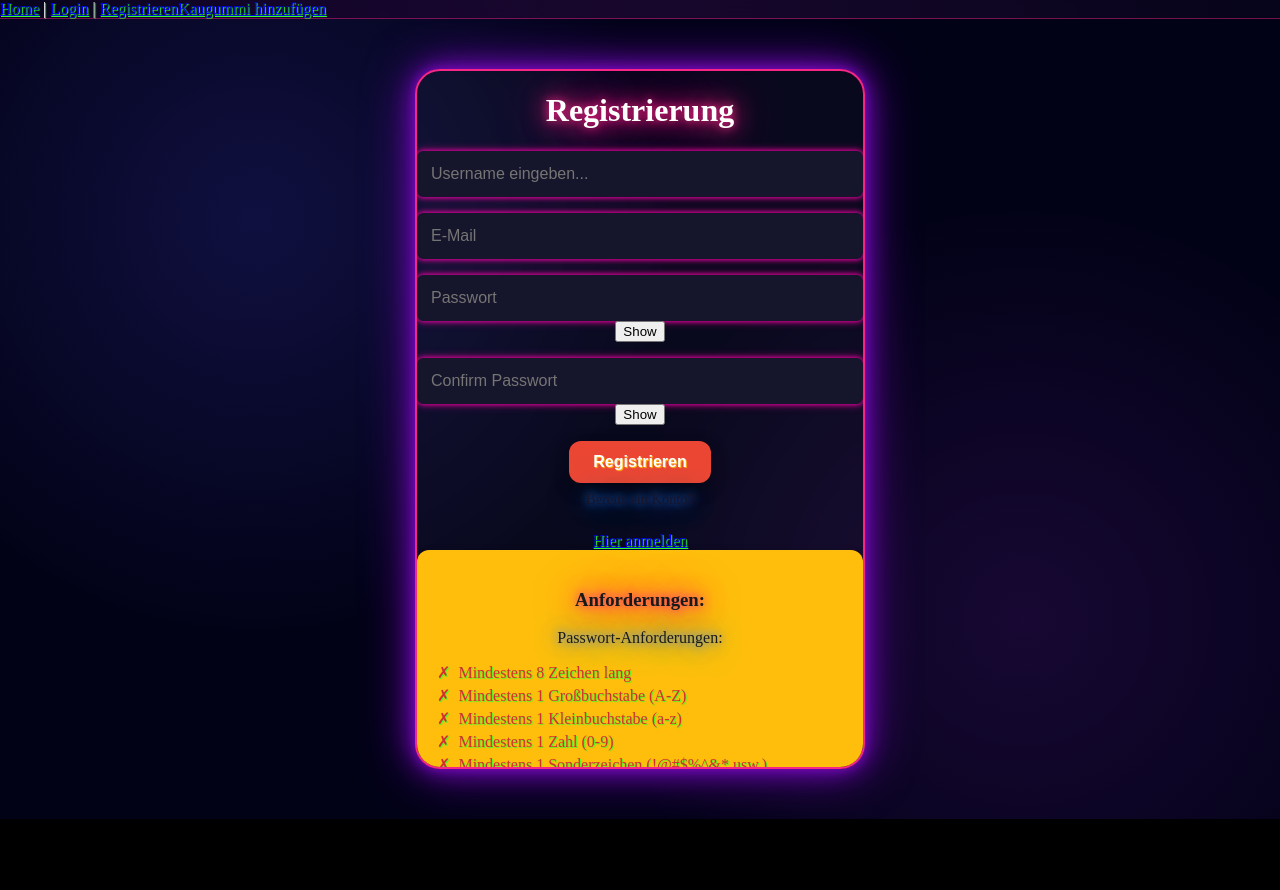
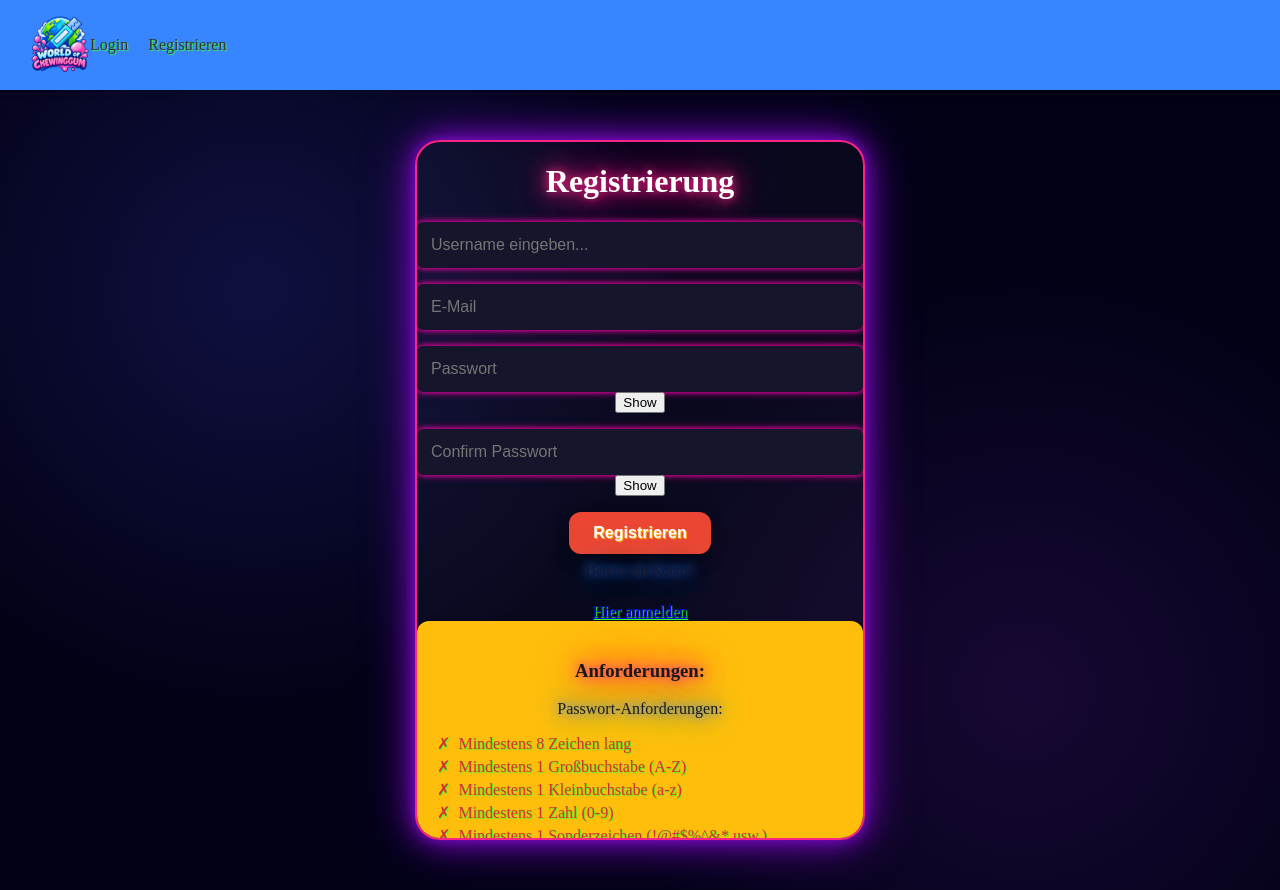
Before and after one commit to Vinci4600/World-of-Chewing-gum, a React app in the folder Frontend/: page /register in a window 1280 px wide. Before the commit the page ends 819 px from the top, so only its background shows below. Built offline with nearby package versions, Linux system fonts and the light colour scheme; the HTML template or start-up script is replaced by a standard one.

Commit message:
Add Style for navbar

```diff
--- a/Frontend/src/App.css
+++ b/Frontend/src/App.css
@@ -158,19 +158,67 @@ body,
 Body {
     background-color: black;
 }
-nav {
-    background: linear-gradient(
-            90deg,
-            rgba(5, 4, 25, 0.92),
-            rgba(25, 5, 45, 0.88),
-            rgba(5, 4, 25, 0.92)
-    );
 
-    border-bottom: 1px solid rgba(247, 37, 133, 0.45);
 
-    box-shadow:
-            0 4px 25px rgba(0, 0, 0, 0.45),
-            0 1px 10px rgba(247, 37, 133, 0.12);
 
-    backdrop-filter: blur(12px);
+   .navbar {
+       display: flex;
+
+       align-items: center;
+
+       padding: 15px 30px;
+
+       background-color: #3886FF;
+       box-shadow: 0 2px 10px rgba(0, 0, 0, 0.1);
+
+       position: sticky;
+       top: 0;
+       z-index: 1000;
+   }
+
+.navbar-logo a {
+    font-size: 24px;
+    font-weight: bold;
+    text-decoration: none;
+    color: #333;
 }
+.navbar-logo img {
+    width: 60px;
+    height: auto;
+    display: block;
+    object-fit: contain;
+}
+
+.navbar-links {
+    display: flex;
+    align-items: center;
+    gap: 20px;
+}
+
+.navbar-links a {
+    text-decoration: none;
+    color: #333;
+    font-size: 16px;
+
+    transition: color 0.2s;
+}
+
+.navbar-links a:hover {
+    color: #e85aad;
+}
+
+.logout-button {
+    border: none;
+    background-color: #e85aad;
+    color: white;
+
+    padding: 8px 16px;
+    border-radius: 8px;
+
+    font-size: 16px;
+    cursor: pointer;
+}
+
+.logout-button:hover {
+    background-color: #d63f99;
+}
--- a/Frontend/src/App.jsx
+++ b/Frontend/src/App.jsx
@@ -3,8 +3,9 @@ import { Link, Routes, Route, useNavigate } from "react-router-dom";
 import HomePage from "./pages/HomePage.jsx";
 import LoginPage from "./pages/Loginpage.jsx";
 import RegistrierungPage from "./pages/Registerpage.jsx";
+import lastpng from './pages/components/Bilder/Last.png'
+import KaugummiAddPage from "./pages/KaugummiAddPage.jsx";
 
-import KaugummiAddPage from "./pages/KaugummiAddPage.jsx";
 
 function App() {
     const [token, setToken] = useState(localStorage.getItem("token"));
@@ -17,26 +18,35 @@ function App() {
         navigate("/");
     };
 
+
     return (
         <div className="Background">
-            <nav>
-                <Link to="/">Home</Link>
+
+            <nav className="navbar">
+                <div className="navbar-logo">
+                    <Link to="/"><img className="navbar-logo img" src={lastpng} alt="WOC Logo"/></Link>
+                </div>
+
+                <div className="navbar-links">
+
 
                     {token ? (
                         <>
-                        {" | "}
-                        <button onClick={handleLogout}>Logout</button>
+                            <Link to="/kaugummiadd">
+                                Kaugummi hinzufügen
+                            </Link>
+
+                            <button onClick={handleLogout}>
+                                Logout
+                            </button>
                         </>
                     ) : (
                         <>
-                        {" | "}
                             <Link to="/login">Login</Link>
-                        {" | "}
                             <Link to="/register">Registrieren</Link>
-                        <Link to="/kaugummiadd">Kaugummi hinzufügen</Link>
-
                         </>
                     )}
+                </div>
             </nav>
 
             <div className="content">
@@ -45,10 +55,11 @@ function App() {
                     <Route path="/login" element={<LoginPage setToken={setToken} />} />
                     <Route path="/register" element={<RegistrierungPage />} />
                     <Route path="/kaugummiadd" element={<KaugummiAddPage />} />
-
                 </Routes>
             </div>
+
         </div>
+
     );
 }
 
```
Lines whose indentation alone changed are shown as unchanged.
